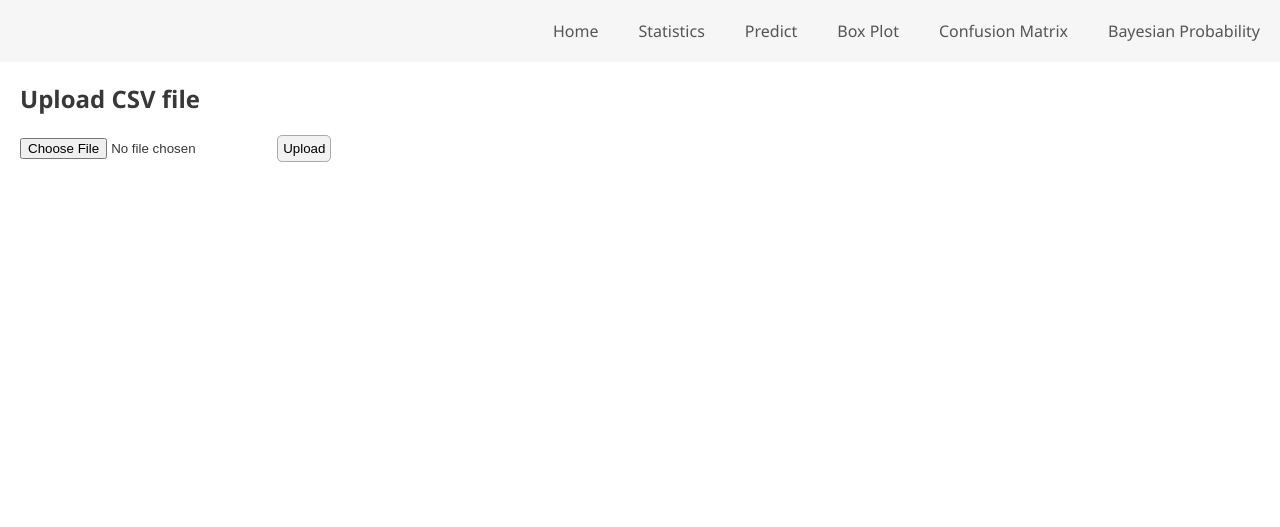
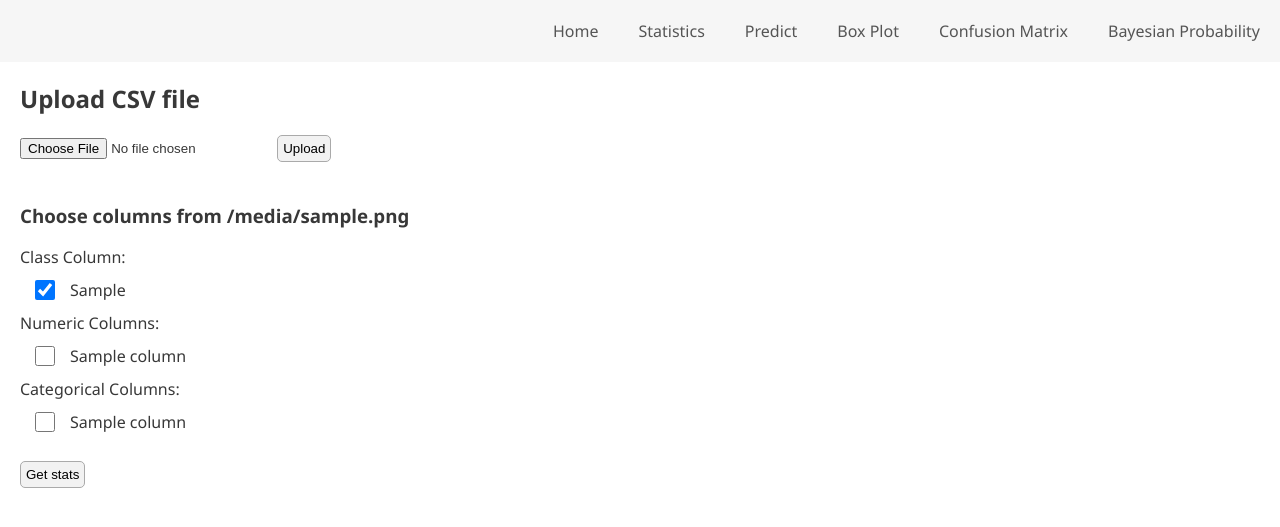
Before and after one commit to sourhub226/pattern-recognition-flask-app, a Flask app: template templates/upload.html in a window 1280 px wide. Shown: the top 527 px of the page. Run offline with Flask 3, Linux system fonts and the light colour scheme; the template is opened without the code that fills it: most values are stand-ins (such as "Sample title", 1, 10 or a date in 2020).

Commit message:
now user can select columns

```diff
--- a/app.py
+++ b/app.py
@@ -30,13 +30,14 @@ Session(app)
 
 @app.route("/")
 def upload():
-    return render_template("upload.html")
+    return render_template(
+        "upload.html",
+        filename="",
+    )
 
 
-@app.route("/stats", methods=["GET", "POST"])
-def stats():
-    class_stats = []
-    class_stats_other = {}
+@app.route("/upload", methods=["POST", "GET"])
+def upload_file():
     if request.method == "POST":
         file = request.files["dataset"]
         filename = file.filename
@@ -46,7 +47,37 @@ def stats():
     elif request.method == "GET":
         df = session["dataset"]
         filename = session["filepath"]
+    class_column = df.columns[0]
+    numeric_columns = df.select_dtypes(include=["number"]).columns.tolist()
+    print(numeric_columns)
+    categorical_columns = (
+        df.drop(class_column, axis=1).select_dtypes(exclude=["number"]).columns.tolist()
+    )
+    print(categorical_columns)
+    return render_template(
+        "upload.html",
+        filename=filename,
+        class_column=class_column,
+        numeric_columns=numeric_columns,
+        categorical_columns=categorical_columns,
+    )
 
+
+@app.route("/stats", methods=["GET", "POST"])
+def stats():
+    df = session["dataset"]
+    filename = session["filepath"]
+    if request.method == "POST":
+        selected_features = request.form.getlist("selected_features")
+        session["selected_features"] = selected_features
+    elif request.method == "GET":
+        selected_features = session["selected_features"]
+    print(selected_features)
+    class_stats = []
+    class_stats_other = {}
+
+    df = df[selected_features]
+    session["dataset"] = df
     class_column = df.columns[0]
     numeric_columns = df.select_dtypes(include=["number"]).columns
     categorical_columns = df.select_dtypes(exclude=["number"]).columns
@@ -169,11 +200,16 @@ def predict():
 def box_plot():
     df = session["dataset"]
     numeric_columns = df.select_dtypes(include=["number"]).columns
+
     fig, axes = plt.subplots(
         len(numeric_columns), 1, figsize=(10, 5 * len(numeric_columns))
     )
+
     for i, feature in enumerate(numeric_columns):
+        if len(numeric_columns) == 1 and not isinstance(axes, list):
+            axes = [axes]
         df.boxplot(column=feature, by=df.columns[0], grid=False, ax=axes[i])
+        print(axes[i])
         axes[i].set_title(feature)
 
     fig.suptitle("")
@@ -193,6 +229,7 @@ def confusion():
     class_col = df.columns[0]
     unique_classes = df[df.columns[0]].unique()
     x = df.select_dtypes(include=["number"])
+    print(x)
     y = df[class_col]
     x_train, x_test, y_train, y_test = train_test_split(x, y, random_state=1)
 
--- a/static/global_styles.css
+++ b/static/global_styles.css
@@ -60,3 +60,10 @@ a {
   color: #555;
   font-weight: 500;
 }
+
+input[type="checkbox"] {
+  margin: 7px 15px;
+  padding-top: 100px;
+  aspect-ratio: 1;
+  height: 20px;
+}
--- a/templates/navigation.html
+++ b/templates/navigation.html
@@ -1,7 +1,7 @@
 <!DOCTYPE html>
 <html>
   <head>
-    <title>Your Flask App</title>
+    <title>PR Classification App</title>
     <link
       rel="stylesheet"
       href="{{ url_for('static', filename='global_styles.css') }}"
--- a/templates/upload.html
+++ b/templates/upload.html
@@ -1,9 +1,62 @@
 {% extends 'navigation.html' %} {% block content %}
+
+<style>
+  .labels {
+    display: flex;
+    align-items: center;
+  }
+  .none {
+    margin-left: 13px;
+  }
+</style>
+
 <h2>Upload CSV file</h2>
 
-<form method="POST" enctype="multipart/form-data" action="/stats">
+<form method="POST" enctype="multipart/form-data" action="/upload">
   <input type="file" name="dataset" accept=".csv" required />
   <button type="submit">Upload</button>
 </form>
+{% if filename!="" %}
+<!-- <h2>Dataset: {{filename}}</h2> -->
+<br />
+<h3>Choose columns from {{filename}}</h3>
+<form method="POST" action="/stats">
+  <!-- <input name="filename" value="{{ filename }}" /> -->
+  <p>Class Column:</p>
+  <div class="labels">
+    <input
+      type="checkbox"
+      name="selected_features"
+      value="{{class_column}}"
+      checked
+    />
+    {{class_column}}
+  </div>
+
+  <p>Numeric Columns:</p>
+  {% if numeric_columns|length == 0 %}
+  <p class="none">none</p>
+  {% endif %} {% for column in numeric_columns %}
+  <div class="labels">
+    <input type="checkbox" name="selected_features" value="{{ column }}" />
+    {{ column }}
+  </div>
+
+  {% endfor %}
+
+  <p>Categorical Columns:</p>
+  {% if categorical_columns|length == 0 %}
+  <p class="none">none</p>
+  {% endif %} {% for column in categorical_columns %}
+  <div class="labels">
+    <input type="checkbox" name="selected_features" value="{{ column }}" />{{
+    column }}
+  </div>
+
+  {% endfor %}
+  <br />
+  <button type="submit">Get stats</button>
+</form>
+{% endif %}
 <!-- Add your home page content here -->
 {% endblock %}
```
